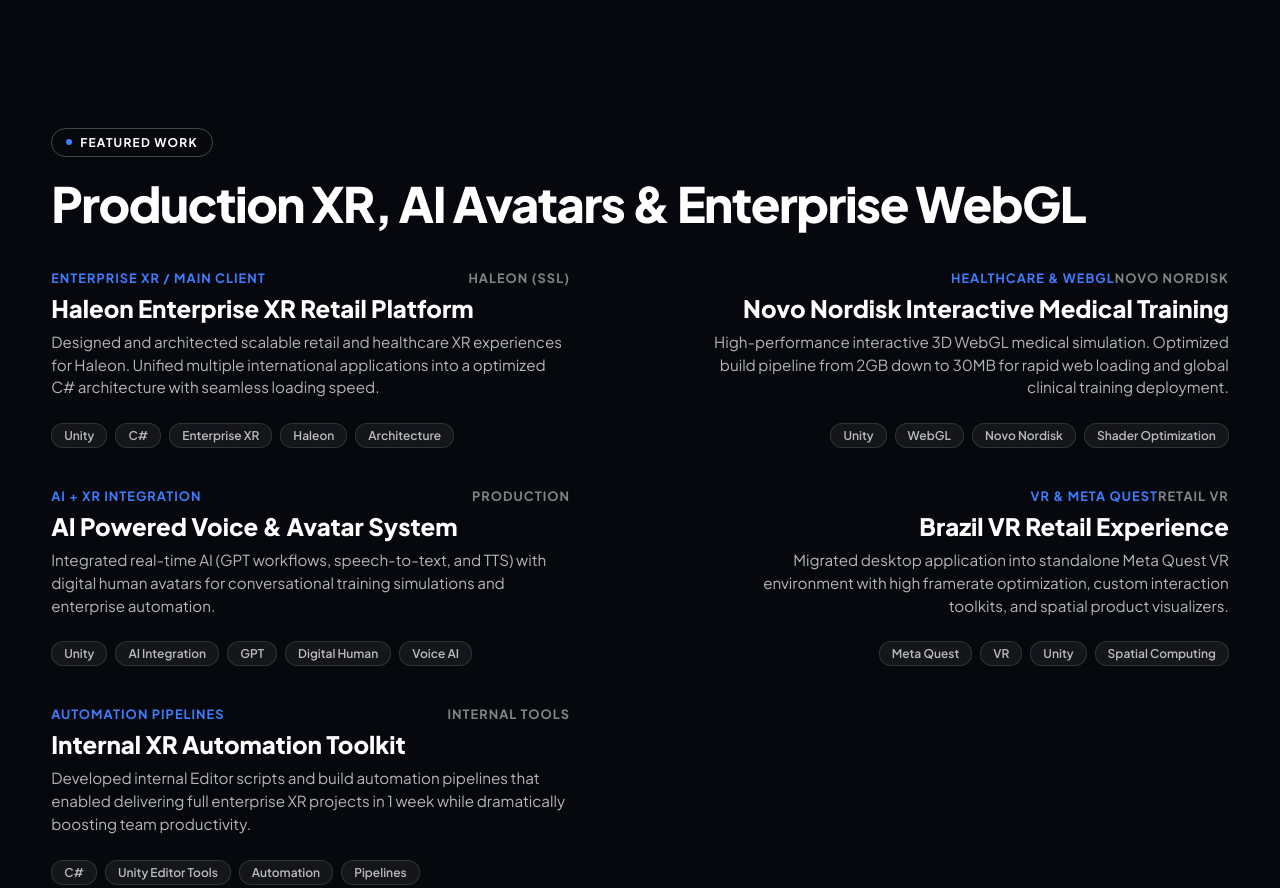
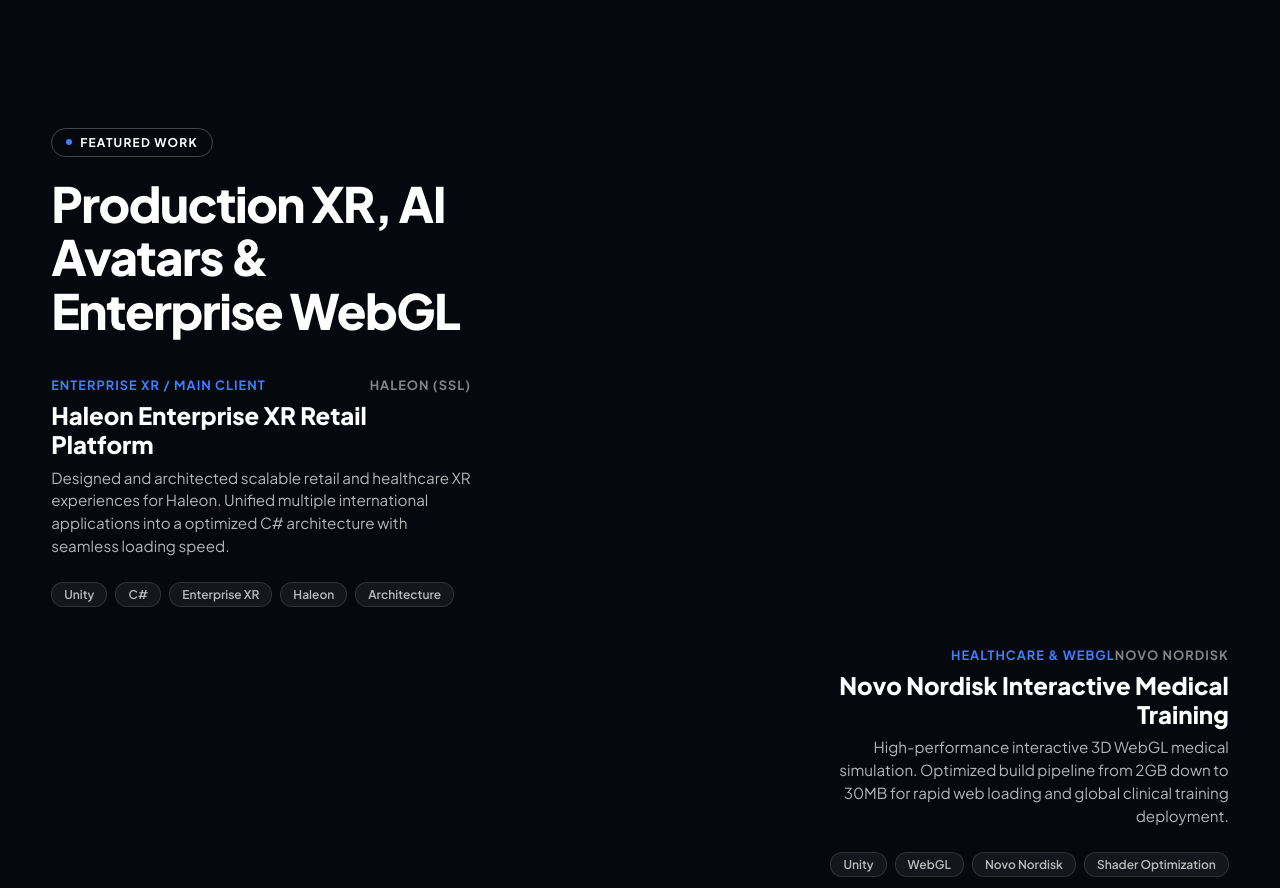
Before and after one commit to psdeepn/sdportfolio, a plain HTML site: page index.html in a window 1280 px wide. Shown: the part 1460-2348 px from the top of the page. Drawn offline with Linux system fonts and the light colour scheme; animation ran at ten frames a second.

Commit message:
Constrain project cards and header to left and right walls to clear center 3D character

```diff
--- a/style.css
+++ b/style.css
@@ -1913,14 +1913,27 @@
   color: var(--text-muted);
 }
 
+.projects-section .section-header-wrap {
+  max-width: 440px;
+}
+
 .projects-grid-featured {
-  display: grid;
-  grid-template-columns: 1fr 1fr;
-  gap: 40px 140px;
+  display: flex;
+  flex-direction: column;
+  gap: 40px;
   margin-top: 40px;
+  width: 100%;
+}
+
+.card-left {
+  max-width: 420px;
+  width: 100%;
 }
 
 .card-right {
+  max-width: 420px;
+  width: 100%;
+  margin-left: auto;
   text-align: right;
 }
 
```
